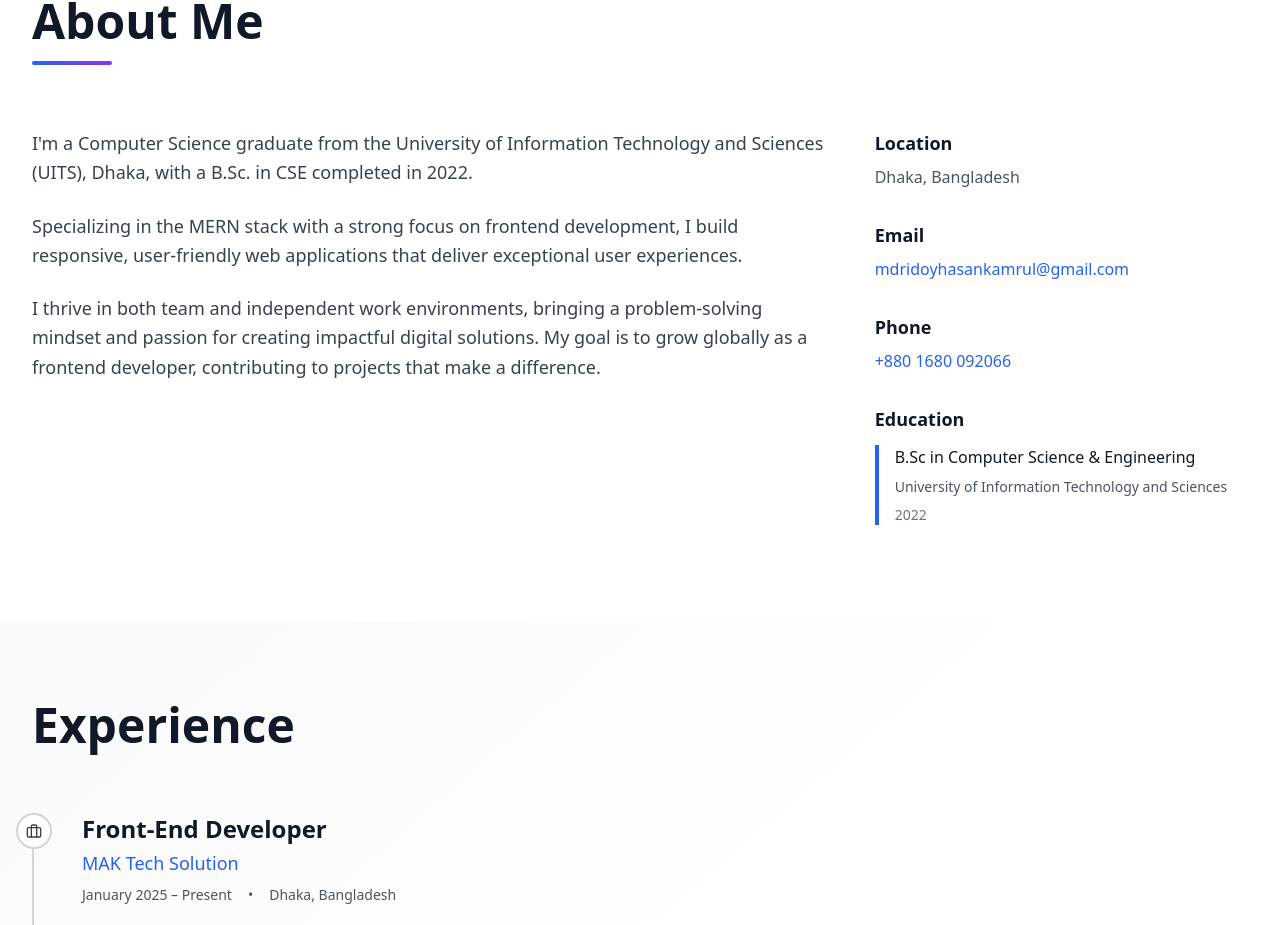
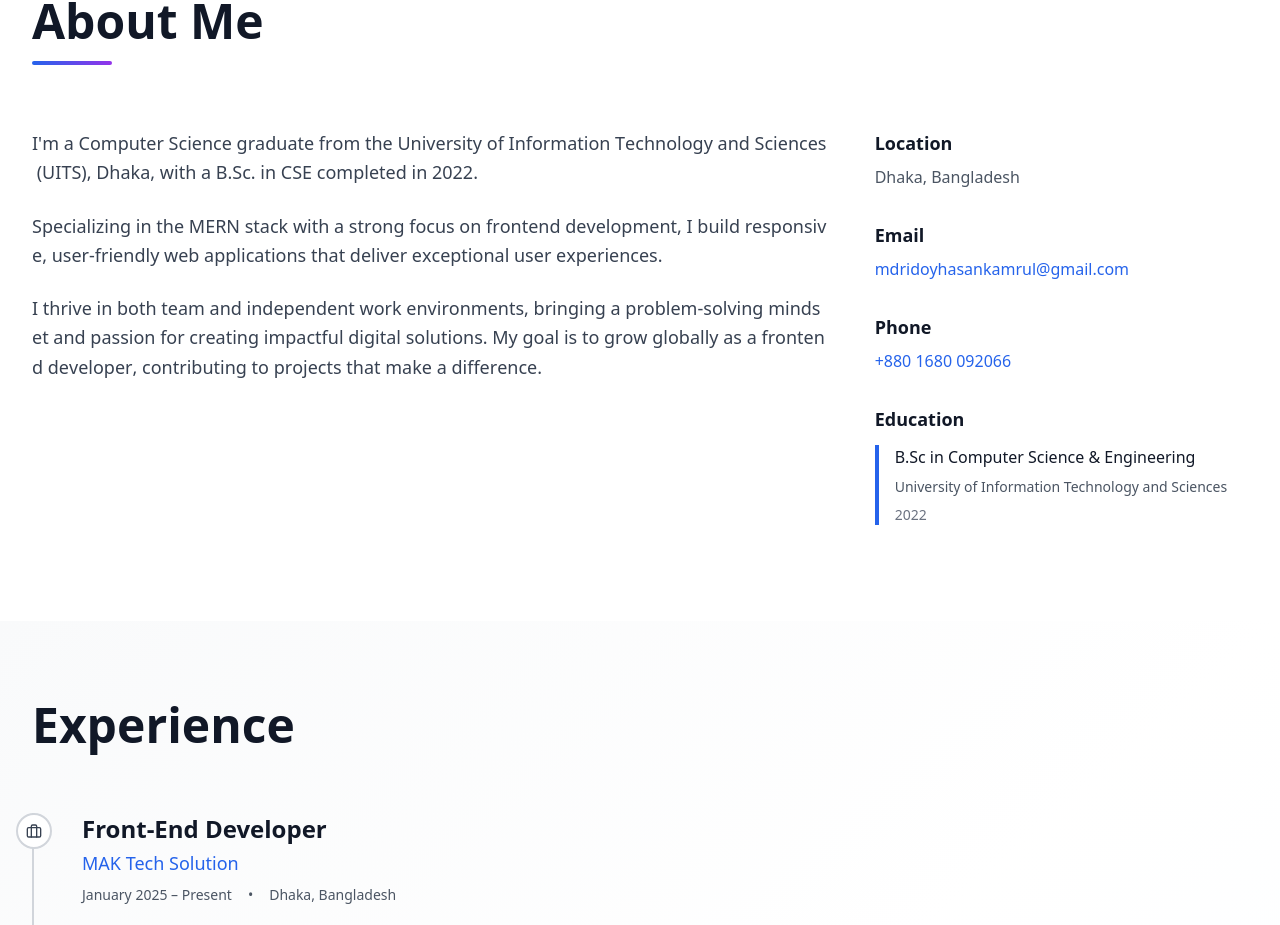
Before and after one commit to Md-Ridoy-Hasan-Kamrul/Final_Portfolio, a React (Vite) app: page / in a window 1280 px wide. Shown: the part 899-1824 px from the top of the page. Built offline with nearby package versions, Linux system fonts and the light colour scheme.

Commit message:
Add ScrambledText component for animated text effects in About section

```diff
--- a/src/components/About.tsx
+++ b/src/components/About.tsx
@@ -1,4 +1,5 @@
 import { motion } from 'framer-motion';
+import ScrambledText from './ScrambledText';
 
 const containerVariants = {
   hidden: { opacity: 0 },
@@ -56,13 +57,16 @@ export default function About() {
               'Specializing in the MERN stack with a strong focus on frontend development, I build responsive, user-friendly web applications that deliver exceptional user experiences.',
               'I thrive in both team and independent work environments, bringing a problem-solving mindset and passion for creating impactful digital solutions. My goal is to grow globally as a frontend developer, contributing to projects that make a difference.',
             ].map((text, index) => (
-              <motion.p
-                key={index}
-                variants={itemVariants}
-                className='text-lg text-gray-700 leading-relaxed'
-              >
-                {text}
-              </motion.p>
+              <motion.div key={index} variants={itemVariants}>
+                <ScrambledText
+                  className='text-lg text-gray-700 leading-relaxed'
+                  radius={120}
+                  duration={800}
+                  scrambleChars='.:!@#$%&*'
+                >
+                  {text}
+                </ScrambledText>
+              </motion.div>
             ))}
           </motion.div>
 
--- /dev/null
+++ b/src/components/ScrambledText.tsx
@@ -0,0 +1,108 @@
+import React, { useState, useRef, useEffect } from 'react';
+
+export interface ScrambledTextProps {
+  className?: string;
+  style?: React.CSSProperties;
+  children: React.ReactNode;
+  radius?: number;
+  duration?: number;
+  scrambleChars?: string;
+}
+
+const ScrambledText: React.FC<ScrambledTextProps> = ({
+  className = '',
+  style = {},
+  children,
+  radius = 100,
+  duration = 800,
+  scrambleChars = '.:!@#$%&*',
+}) => {
+  const [displayText, setDisplayText] = useState<string[]>([]);
+  const originalText = String(children);
+  const containerRef = useRef<HTMLDivElement>(null);
+  const charsRef = useRef<HTMLSpanElement[]>([]);
+  const animatingChars = useRef<Set<number>>(new Set());
+
+  useEffect(() => {
+    setDisplayText(originalText.split(''));
+  }, [originalText]);
+
+  const scrambleCharacter = (index: number) => {
+    if (animatingChars.current.has(index)) return;
+
+    const originalChar = originalText[index];
+    if (originalChar === ' ') return;
+
+    animatingChars.current.add(index);
+
+    let iterations = 0;
+    const maxIterations = Math.floor(duration / 50);
+
+    const interval = setInterval(() => {
+      if (iterations >= maxIterations) {
+        clearInterval(interval);
+        setDisplayText((prev) => {
+          const newText = [...prev];
+          newText[index] = originalChar;
+          return newText;
+        });
+        animatingChars.current.delete(index);
+        return;
+      }
+
+      setDisplayText((prev) => {
+        const newText = [...prev];
+        newText[index] =
+          scrambleChars[Math.floor(Math.random() * scrambleChars.length)];
+        return newText;
+      });
+
+      iterations++;
+    }, 50);
+  };
+
+  const handleMouseMove = (e: React.MouseEvent<HTMLDivElement>) => {
+    if (!containerRef.current) return;
+
+    charsRef.current.forEach((charElement, index) => {
+      if (!charElement) return;
+
+      const rect = charElement.getBoundingClientRect();
+      const charCenterX = rect.left + rect.width / 2;
+      const charCenterY = rect.top + rect.height / 2;
+
+      const distance = Math.sqrt(
+        Math.pow(e.clientX - charCenterX, 2) +
+          Math.pow(e.clientY - charCenterY, 2)
+      );
+
+      if (distance < radius) {
+        scrambleCharacter(index);
+      }
+    });
+  };
+
+  return (
+    <div
+      ref={containerRef}
+      className={`cursor-default ${className}`}
+      style={style}
+      onMouseMove={handleMouseMove}
+    >
+      {displayText.map((char, index) => (
+        <span
+          key={index}
+          ref={(el) => {
+            if (el) charsRef.current[index] = el;
+          }}
+          className='inline-block'
+          style={{ minWidth: char === ' ' ? '0.25em' : 'auto' }}
+        >
+          {char === ' ' ? '\u00A0' : char}
+        </span>
+      ))}
+    </div>
+  );
+};
+
+export default ScrambledText;
```
